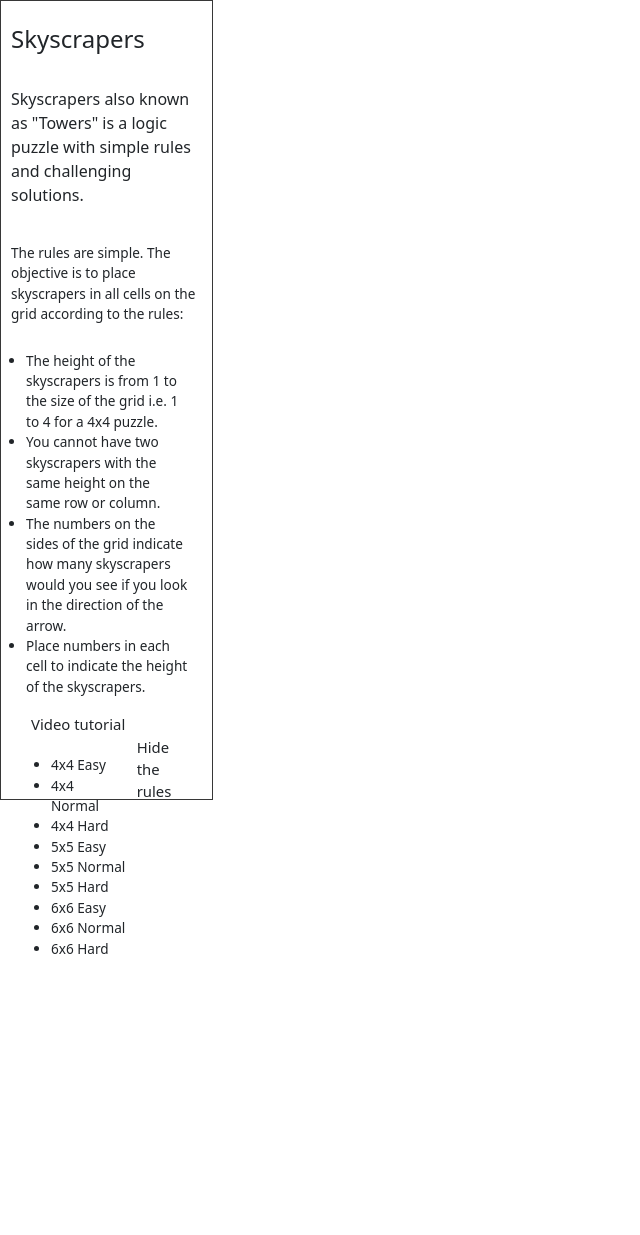
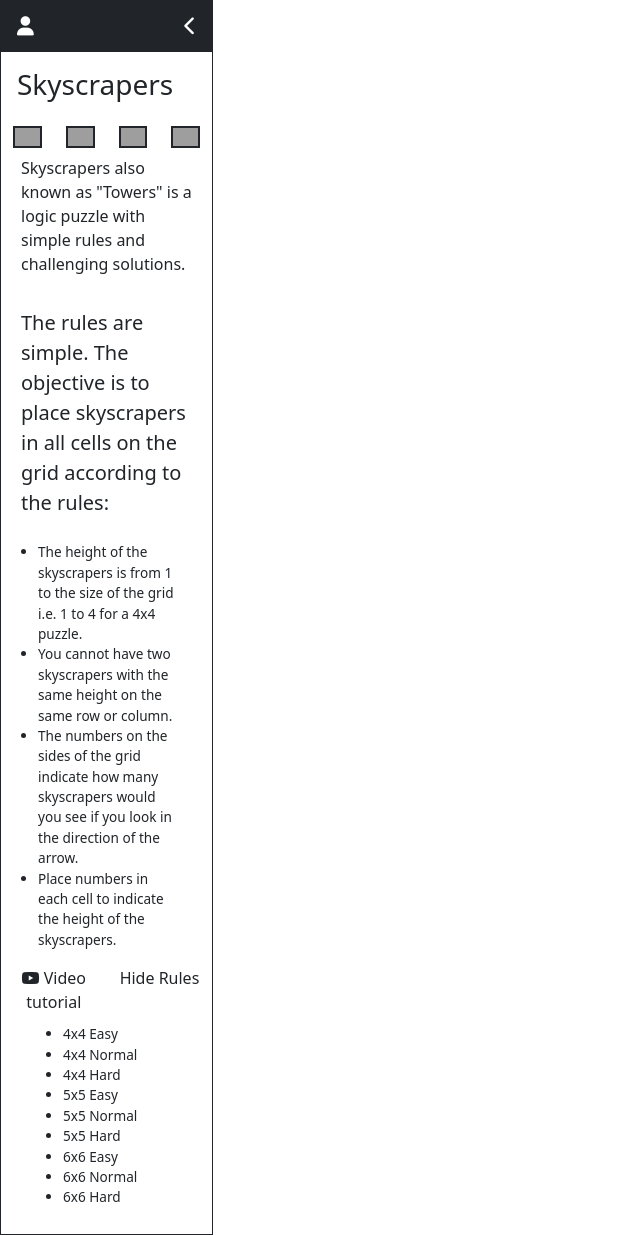
Before and after one commit to PhatDave/BuzzlesWebProg, a Django app: page /skyscrapers/ in a window 1280 px wide. Shown: the whole page, without its empty margins (0-640 px from the left). Before the commit the page ends 954 px from the top, so only its background shows below. Run offline with Django 3.2, Linux system fonts and the light colour scheme; parts of the project's set-up code (start-up, migrations or seed data) failed here and were passed over; some libraries are stand-ins or nearby versions; grey boxes are pictures that could not be loaded.

Commit message:
Converted a lot of css to boostrap

```diff
--- a/main/static/main/css/main.css
+++ b/main/static/main/css/main.css
@@ -1,12 +1,3 @@
-div.puzzleInfo {
-    height: 100%;
-    border: 1px solid #373737;
-}
-
-.sidebarText {
-    padding: 10px;
-}
-
 .rules {
     padding: 10px;
     font-size: 0.85em;
@@ -44,15 +35,14 @@ div.puzzleInfo {
 
 /* Random Garbage */
 
-.fa-chevron-left {
-    font-size: 4vh;
+.fa {
+    font-size: 1.5vw;
 }
 
-.fa-user {
-    font-size: 4vh;
+@media only screen
+and (min-device-width : 320px)
+and (max-device-width : 480px) {
+    .fa {
+        font-size: 8vw;
+    }
 }
-
-/*div.mediaBar {*/
-/*    !*height: 8vh;*!*/
-/*    background-color: #373737;*/
-/*}*/
--- a/main/templates/main/base.html
+++ b/main/templates/main/base.html
@@ -7,21 +7,37 @@
         <link href="https://cdn.jsdelivr.net/npm/bootstrap@5.1.2/dist/css/bootstrap.min.css" rel="stylesheet">
         <script src="https://cdn.jsdelivr.net/npm/bootstrap@5.1.2/dist/js/bootstrap.bundle.min.js"></script>
         <link rel="stylesheet" href="https://cdnjs.cloudflare.com/ajax/libs/font-awesome/4.7.0/css/font-awesome.min.css">
+        <script src="https://kit.fontawesome.com/3c7df30b74.js" crossorigin="anonymous"></script>
         <link rel="stylesheet" href="{% static 'main/css/main.css' %}">
         {% block extrahead %}
         {% endblock %}
     </head>
     <body>
-        <div class="float-left col-md-2 puzzleInfo">
-            {# TODO: Add login page link to icon #}
-{#            <div class="navbar d-flex justify-content-between align-items-center">#}
-{#                <i class="fa fa-user text-center text-white p-3"></i>#}
-{#                <i class="fa fa-chevron-left text-white p-3"></i>#}
-{#                <img src="{% static 'main/imgs/007-chevron-pointing-to-the-left.png' %}" id="hideChevron">#}
-{#            </div>#}
-
-            {# TODO: Maybe do language icons, would require like... different blocks? #}
-            {% block puzzleInfo %}
+        <div class="float-left col-md-2 col-sm-12 border border-dark border-1">
+            <div class="d-flex justify-content-between align-items-center d-block bg-dark text-white">
+{#                TODO: Add login page on user icon #}
+                <i class="fa fa-user text-center p-3"></i>
+{#                TODO: Add JS for hide shit on chevron #}
+                <i class="fa fa-chevron-left p-3"></i>
+            </div>
+            {% block puzzleTitle %}
+            {% endblock %}
+{#        TODO: Unretardify images #}
+            <div class="row text-center d-flex justify-content-between align-items-center">
+                <div class="col-3">
+                    <img src="{% static 'main/imgs/lang/en.png' %}" class="img-fluid border border-dark border-2">
+                </div>
+                <div class="col-3">
+                    <img src="{% static 'main/imgs/lang/ru.png' %}" class="img-fluid border border-dark border-2">
+                </div>
+                <div class="col-3">
+                    <img src="{% static 'main/imgs/lang/de.png' %}" class="img-fluid border border-dark border-2">
+                </div>
+                <div class="col-3">
+                    <img src="{% static 'main/imgs/lang/fr.png' %}" class="img-fluid border border-dark border-2">
+                </div>
+            </div>
+            {% block puzzleDesc %}
             {% endblock %}
         </div>
         {% block content %}
--- a/main/templates/main/skyscrapers.html
+++ b/main/templates/main/skyscrapers.html
@@ -2,37 +2,58 @@
 
 {% load static %}
 
-{% block puzzleInfo %}
-{#    TODO: Rework this to use blocks instead so i don't have to redo the damn css every time #}
-    <div id="puzzleTitle" class="d-flex justify-content-between align-items-center">
-        Skyscrapers
-{#        TODO: Add JS for hiding the bar to the chevron#}
+{% block puzzleTitle %}
+    <div class="container-fluid">
+        <div class="row">
+            <div class="col-md-12 p-3">
+                <h3>Skyscrapers</h3>
             </div>
-    <p class="sidebarText">
+        </div>
+{% endblock %}
+{% block puzzleDesc %}
+        <div class="row">
+            <div class="col-12">
+                <p class="p-2">
                     Skyscrapers also known as "Towers" is a logic puzzle with simple rules and challenging solutions.
                 </p>
-    <p class="rules">
+            </div>
+        </div>
+        <div class="row">
+            <div class="col-12 lead">
+                <p class="p-2">
                     The rules are simple.
                     The objective is to place skyscrapers in all cells on the grid according to the rules:
                 </p>
+            </div>
+        </div>
+        <div class="row">
+            <div class="col-12">
                 <ul class="rulesList">
                     <li> The height of the skyscrapers is from 1 to the size of the grid i.e. 1 to 4 for a 4x4 puzzle. </li>
                     <li> You cannot have two skyscrapers with the same height on the same row or column. </li>
                     <li> The numbers on the sides of the grid indicate how many skyscrapers would you see if you look in the direction of the arrow. </li>
                     <li> Place numbers in each cell to indicate the height of the skyscrapers. </li>
                 </ul>
-{#    TODO: add link to hide rules, probably use JS#}
-    <div id="bottomInfoContainer">
-{#    TODO: Add video tutorial#}
-        <span class="bottomInfo tutorial">Video tutorial</span>
-        <span class="bottomInfo ruleHide">Hide the rules</span>
+            </div>
+        </div>
+        <div class="row text-center">
+            <div class="col-6">
+                <i class="fab fa-youtube"></i> Video tutorial
+            </div>
+            <div class="col-6">
+{#                TODO: Add JS #}
+                Hide Rules
+            </div>
         </div>
     {#    TODO: add links to difficulties#}
-    <div>
+        <div class="row">
+            <div class="col-12">
                 <ul id="diffList">
                     {% for diff in diffs %}
                         <li>{{ diff }}</li>
                     {% endfor %}
                 </ul>
             </div>
+        </div>
+    </div>
 {% endblock %}
```
Lines whose indentation alone changed are shown as unchanged.
